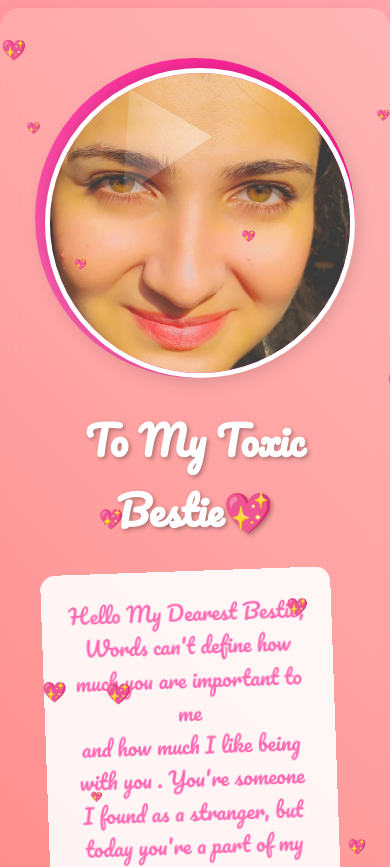
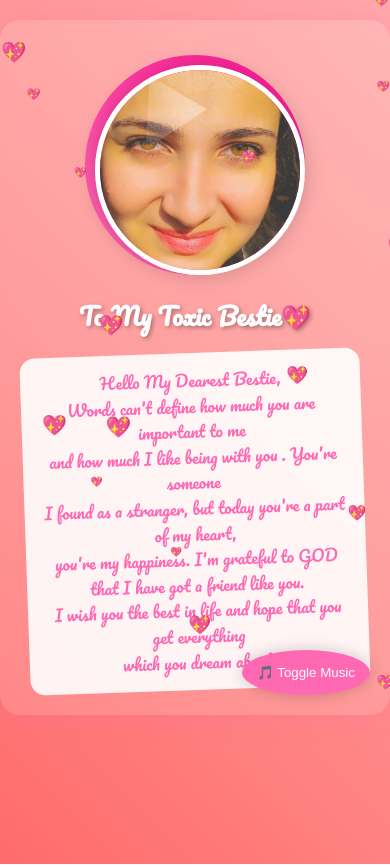
Before and after one commit to StillSeeker/stop, a plain HTML site: page index.html in a window 390 px wide. Shown: the top 867 px of the page. Drawn offline with Linux system fonts and the light colour scheme.

Commit message:
Update style.css

```diff
--- a/style.css
+++ b/style.css
@@ -105,3 +105,44 @@ body {
     width: 100%;
     height: 100%;
 }
+/* Updated CSS for mobile responsiveness */
+body {
+    overflow: auto; /* Enable scrolling */
+    touch-action: manipulation; /* Improve mobile touch */
+}
+
+.valentine-container {
+    max-width: 95%; /* Mobile-friendly width */
+    margin: 5% auto;
+    padding: 15px;
+}
+
+@media (max-width: 768px) {
+    .photo-frame {
+        width: 200px;
+        height: 200px;
+    }
+
+    .valentine-title {
+        font-size: 1.8em;
+    }
+
+    .message-text {
+        font-size: 1.1em;
+    }
+
+    .message-box {
+        margin: 10px;
+        padding: 15px;
+    }
+}
+
+@media (max-width: 480px) {
+    .valentine-title {
+        font-size: 1.5em;
+    }
+
+    .message-text {
+        font-size: 1em;
+    }
+}
```
